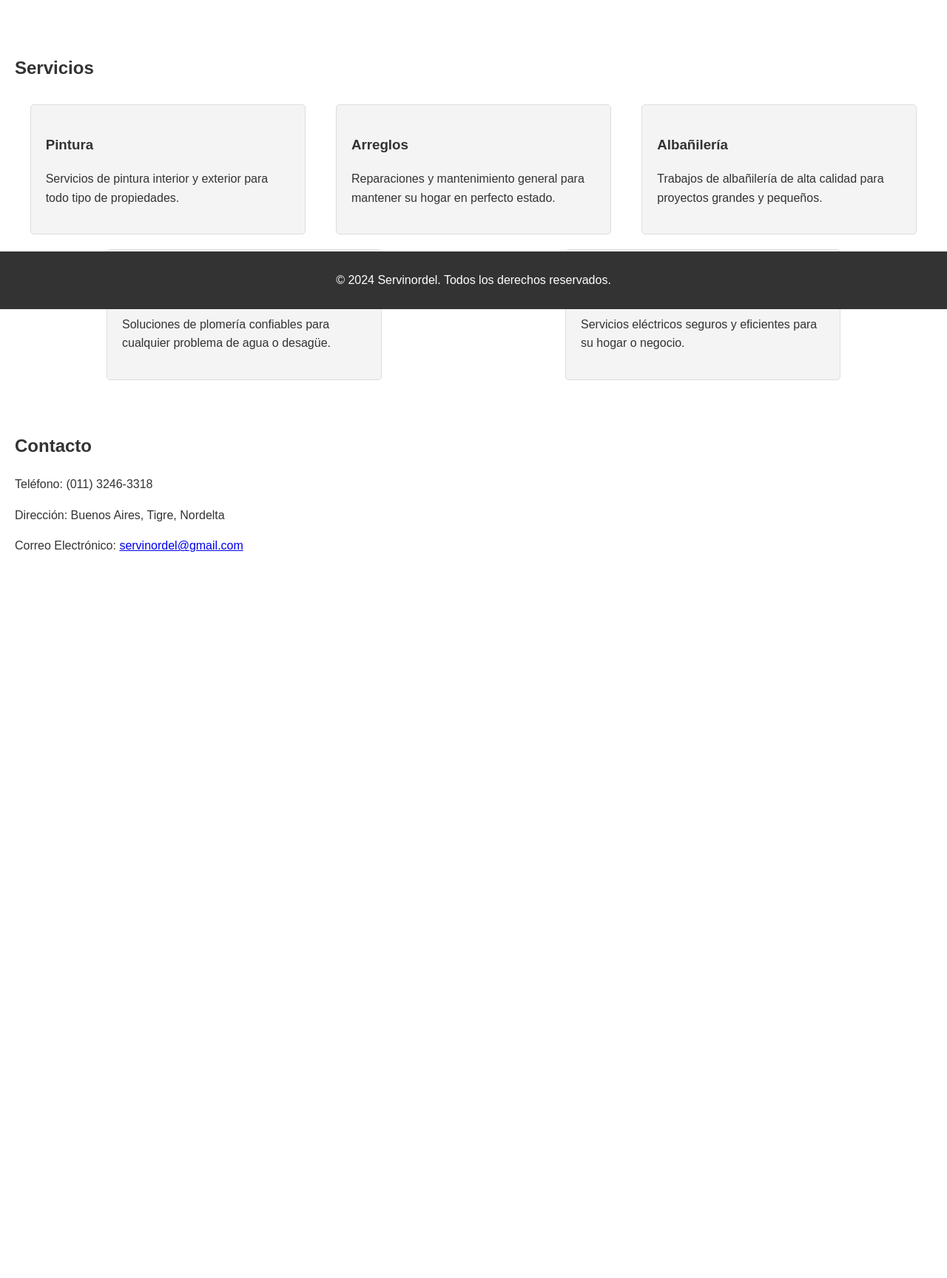
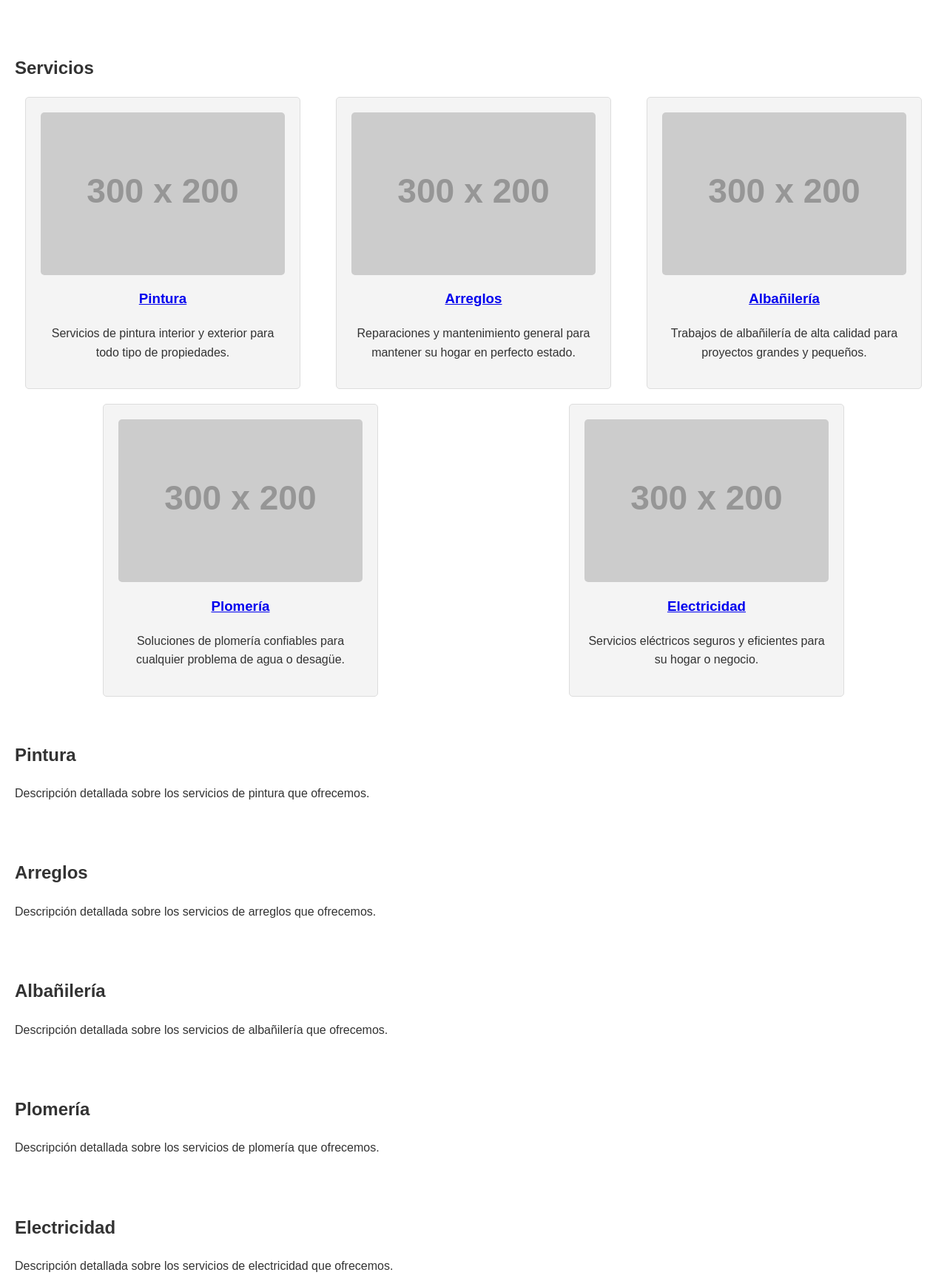
Before and after one commit to tollagustin/servinordel, a plain HTML site: page index.html in a window 1280 px wide. Shown: the part 382-2110 px from the top of the page at 74% size. Before the commit the page ends 1169 px from the top, so only its background shows below. Drawn offline with Linux system fonts and the light colour scheme; placeholder pictures from the web are drawn by us.

Commit message:
Update index.html

```diff
--- a/index.html
+++ b/index.html
@@ -12,16 +12,23 @@
             background-color: #ffffff;
             color: #333333;
             line-height: 1.6;
+            scroll-behavior: smooth;
         }
         header {
             background-color: #ff6600;
             color: #ffffff;
             padding: 20px 0;
             text-align: center;
+            position: sticky;
+            top: 0;
+            z-index: 1000;
         }
         nav {
             background-color: #333333;
             overflow: hidden;
+            position: sticky;
+            top: 0;
+            z-index: 1000;
         }
         nav a {
             float: left;
@@ -30,6 +37,7 @@
             text-align: center;
             padding: 14px 20px;
             text-decoration: none;
+            transition: background-color 0.3s;
         }
         nav a:hover {
             background-color: #ff6600;
@@ -42,28 +50,30 @@
             display: flex;
             flex-wrap: wrap;
             justify-content: space-around;
+            gap: 20px;
         }
         .service {
             background-color: #f4f4f4;
             border: 1px solid #ddd;
             border-radius: 5px;
-            margin: 10px;
             padding: 20px;
             flex-basis: 30%;
             box-sizing: border-box;
-            transition: transform 0.3s;
+            transition: transform 0.3s, box-shadow 0.3s;
+            position: relative;
+            text-align: center;
+        }
+        .service img {
+            width: 100%;
+            height: auto;
+            border-radius: 5px;
         }
         .service:hover {
             transform: scale(1.05);
+            box-shadow: 0 4px 8px rgba(0, 0, 0, 0.2);
         }
-        footer {
-            background-color: #333333;
-            color: #ffffff;
-            text-align: center;
-            padding: 10px 0;
-            position: fixed;
-            width: 100%;
-            bottom: 0;
+        .service h3 {
+            margin-top: 10px;
         }
         .button {
             background-color: #ff6600;
@@ -78,6 +88,15 @@
         .button:hover {
             background-color: #e65c00;
         }
+        footer {
+            background-color: #333333;
+            color: #ffffff;
+            text-align: center;
+            padding: 10px 0;
+            position: relative;
+            bottom: 0;
+            width: 100%;
+        }
         .back-to-top {
             position: fixed;
             bottom: 20px;
@@ -88,55 +107,101 @@
             padding: 10px;
             border-radius: 50%;
             cursor: pointer;
+            transition: background-color 0.3s;
+        }
+        .back-to-top:hover {
+            background-color: #e65c00;
+        }
+        @keyframes fadeIn {
+            from { opacity: 0; }
+            to { opacity: 1; }
+        }
+        .fade-in {
+            animation: fadeIn 1s ease-in;
         }
     </style>
 </head>
 <body>
-    <header>
+    <header class="fade-in">
         <h1>Servinordel</h1>
         <p>Atención rápida y eficiente. Soluciones confiables y duraderas.</p>
     </header>
-    <nav>
+    <nav class="fade-in">
         <a href="#about">Nosotros</a>
         <a href="#services">Servicios</a>
         <a href="#contact">Contacto</a>
     </nav>
-    <div class="container" id="about">
+    <div class="container fade-in" id="about">
         <h2>Sobre Nosotros</h2>
         <p>En Servinordel, ofrecemos una amplia gama de servicios a domicilio en Buenos Aires, Tigre y Nordelta. Nuestro equipo de profesionales está dedicado a brindar soluciones rápidas, eficientes y de alta calidad para todas sus necesidades de pintura, arreglos, albañilería, plomería y electricidad.</p>
     </div>
-    <div class="container" id="services">
+    <div class="container fade-in" id="services">
         <h2>Servicios</h2>
         <div class="services">
             <div class="service">
-                <h3>Pintura</h3>
+                <a href="#pintura">
+                    <img src="https://via.placeholder.com/300x200.png?text=Pintura" alt="Pintura">
+                    <h3>Pintura</h3>
+                </a>
                 <p>Servicios de pintura interior y exterior para todo tipo de propiedades.</p>
             </div>
             <div class="service">
-                <h3>Arreglos</h3>
+                <a href="#arreglos">
+                    <img src="https://via.placeholder.com/300x200.png?text=Arreglos" alt="Arreglos">
+                    <h3>Arreglos</h3>
+                </a>
                 <p>Reparaciones y mantenimiento general para mantener su hogar en perfecto estado.</p>
             </div>
             <div class="service">
-                <h3>Albañilería</h3>
+                <a href="#albanileria">
+                    <img src="https://via.placeholder.com/300x200.png?text=Albañilería" alt="Albañilería">
+                    <h3>Albañilería</h3>
+                </a>
                 <p>Trabajos de albañilería de alta calidad para proyectos grandes y pequeños.</p>
             </div>
             <div class="service">
-                <h3>Plomería</h3>
+                <a href="#plomeria">
+                    <img src="https://via.placeholder.com/300x200.png?text=Plomería" alt="Plomería">
+                    <h3>Plomería</h3>
+                </a>
                 <p>Soluciones de plomería confiables para cualquier problema de agua o desagüe.</p>
             </div>
             <div class="service">
-                <h3>Electricidad</h3>
+                <a href="#electricidad">
+                    <img src="https://via.placeholder.com/300x200.png?text=Electricidad" alt="Electricidad">
+                    <h3>Electricidad</h3>
+                </a>
                 <p>Servicios eléctricos seguros y eficientes para su hogar o negocio.</p>
             </div>
         </div>
     </div>
-    <div class="container" id="contact">
+    <div class="container fade-in" id="pintura">
+        <h2>Pintura</h2>
+        <p>Descripción detallada sobre los servicios de pintura que ofrecemos.</p>
+    </div>
+    <div class="container fade-in" id="arreglos">
+        <h2>Arreglos</h2>
+        <p>Descripción detallada sobre los servicios de arreglos que ofrecemos.</p>
+    </div>
+    <div class="container fade-in" id="albanileria">
+        <h2>Albañilería</h2>
+        <p>Descripción detallada sobre los servicios de albañilería que ofrecemos.</p>
+    </div>
+    <div class="container fade-in" id="plomeria">
+        <h2>Plomería</h2>
+        <p>Descripción detallada sobre los servicios de plomería que ofrecemos.</p>
+    </div>
+    <div class="container fade-in" id="electricidad">
+        <h2>Electricidad</h2>
+        <p>Descripción detallada sobre los servicios de electricidad que ofrecemos.</p>
+    </div>
+    <div class="container fade-in" id="contact">
         <h2>Contacto</h2>
         <p>Teléfono: (011) 3246-3318</p>
         <p>Dirección: Buenos Aires, Tigre, Nordelta</p>
         <p>Correo Electrónico: <a href="mailto:servinordel@gmail.com">servinordel@gmail.com</a></p>
     </div>
-    <footer>
+    <footer class="fade-in">
         <p>&copy; 2024 Servinordel. Todos los derechos reservados.</p>
     </footer>
     <div class="back-to-top" onclick="scrollToTop()">↑</div>
@@ -156,6 +221,20 @@
             document.body.scrollTop = 0;
             document.documentElement.scrollTop = 0;
         }
+
+        document.addEventListener('DOMContentLoaded', function() {
+            var elements = document.querySelectorAll('.fade-in');
+            var observer = new IntersectionObserver(function(entries) {
+                entries.forEach(function(entry) {
+                    if (entry.isIntersecting) {
+                        entry.target.classList.add('visible');
+                    }
+                });
+            }, { threshold: 0.1 });
+            elements.forEach(function(element) {
+                observer.observe(element);
+            });
+        });
     </script>
 </body>
 </html>
```
